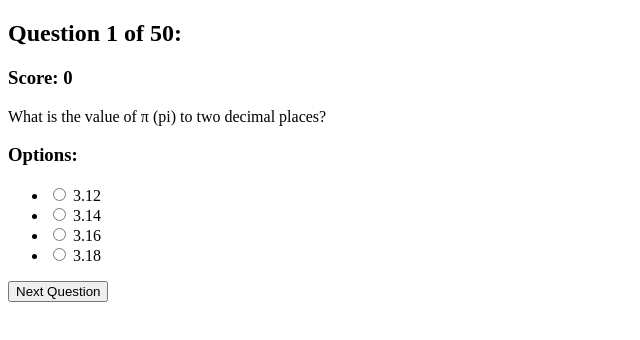
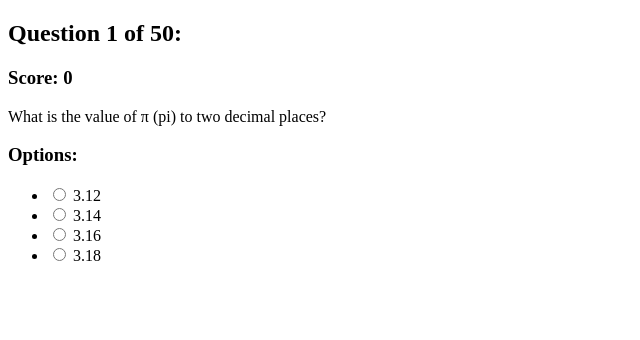
Before and after one commit to FlaviusStefan/SiemensInternship, an Angular app in the folder quiz-app/: page / in a window 1280 px wide. Shown: the top 340 px of the page, without its empty margins (0-640 px from the left). Built offline with nearby package versions, Linux system fonts and the light colour scheme.

Commit message:
got rid of unnecessary button

```diff
--- a/quiz-app/src/app/components/quiz/quiz.component.html
+++ b/quiz-app/src/app/components/quiz/quiz.component.html
@@ -13,7 +13,6 @@
     </li>
   </ul>
 
-  <button (click)="getNextQuestion()">Next Question</button>
 </div>
 
 <div *ngIf="!currentQuestion">
--- a/quiz-app/src/app/components/quiz/quiz.component.ts
+++ b/quiz-app/src/app/components/quiz/quiz.component.ts
@@ -63,12 +63,4 @@ export class QuizComponent implements OnInit {
     this.selectedOption = null;
   }
 
-  getNextQuestion() {
-    if (this.currentQuestionIndex < this.questions.length) {
-      this.currentQuestion = this.questions[this.currentQuestionIndex];
-      this.currentQuestionIndex++;
-    } else {
-      this.currentQuestion = null;
-    }
-  }
 }
```
